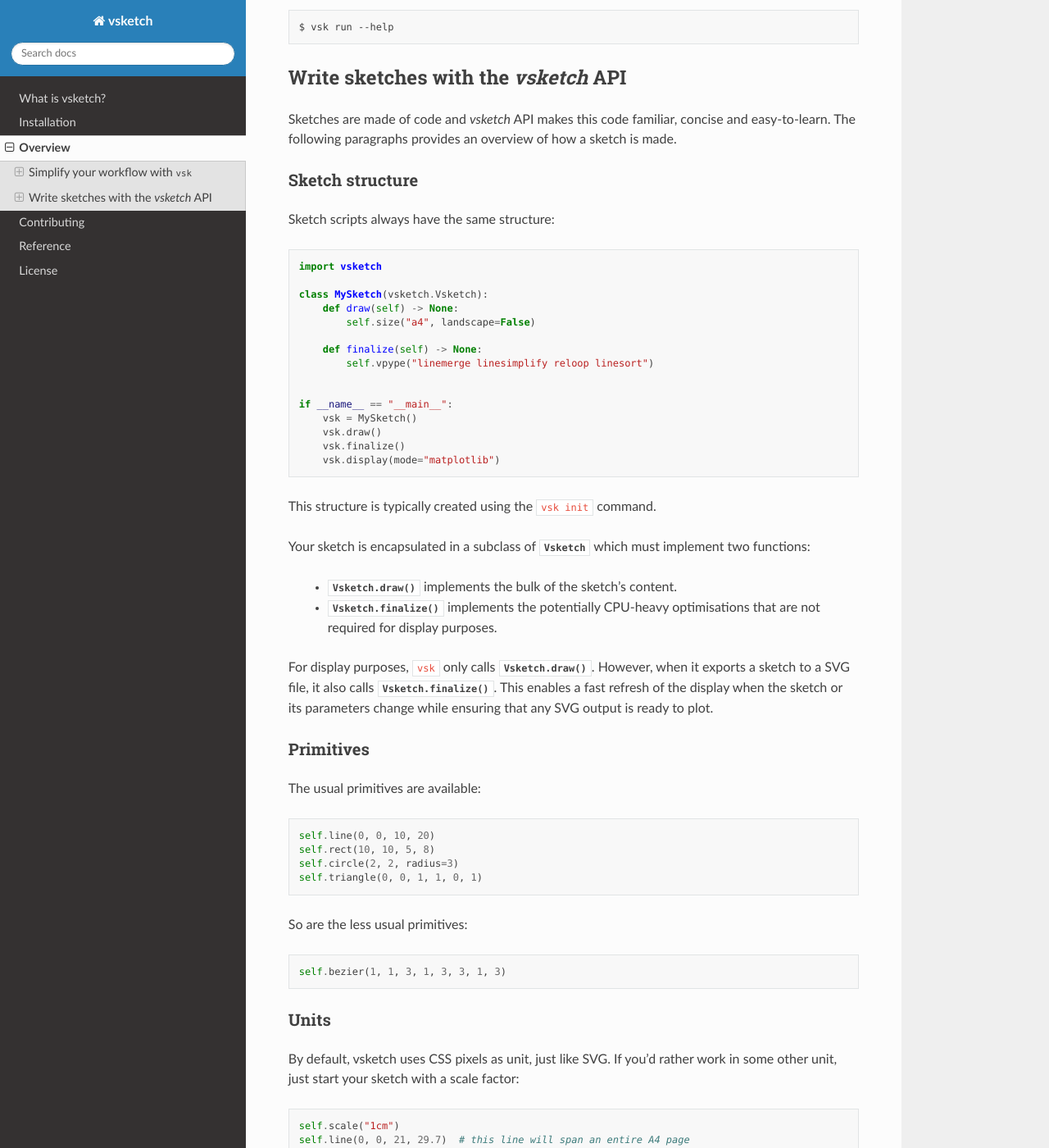
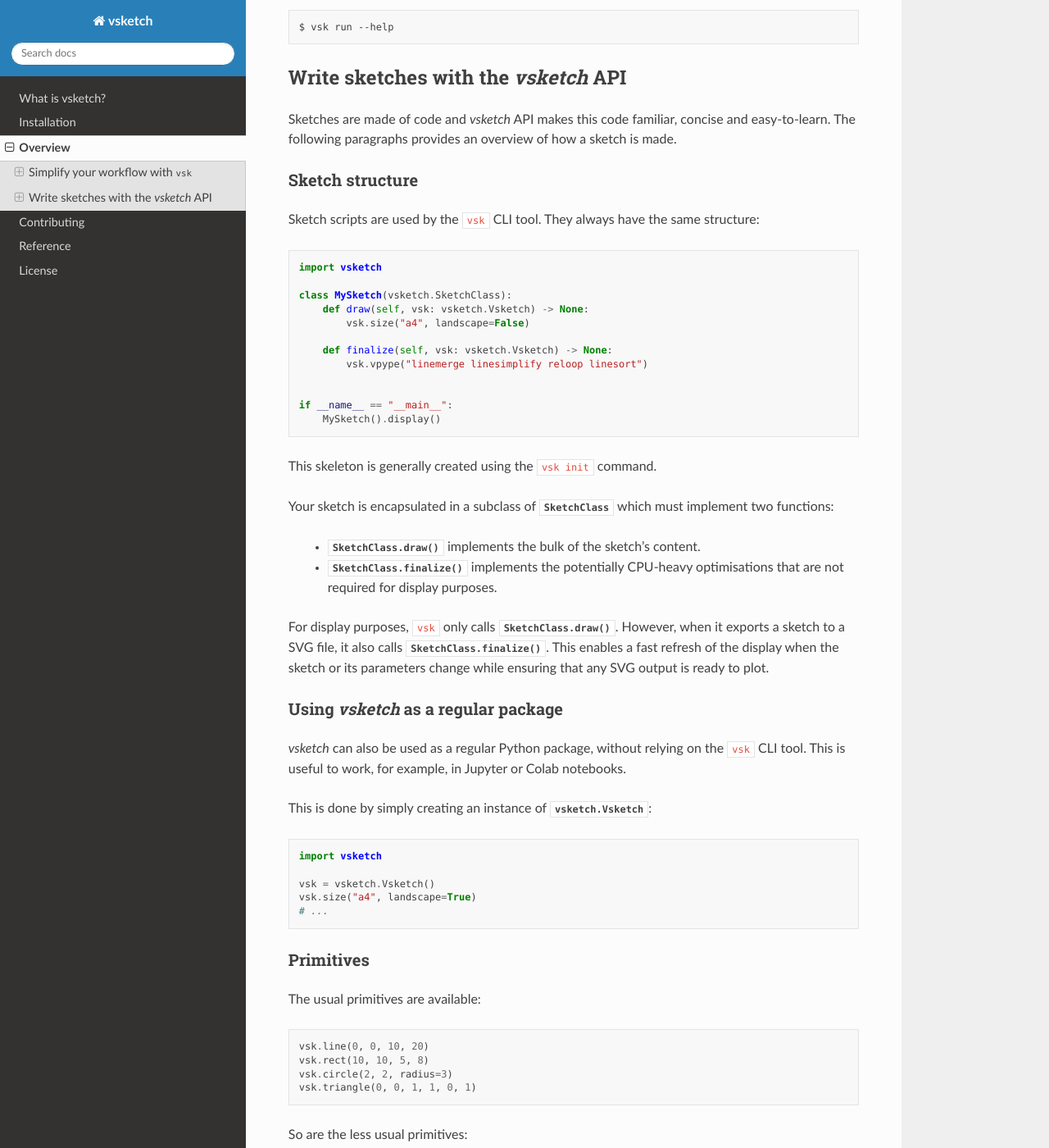
Before and after one commit to abey79/vsketch, a Sphinx documentation site: the page built from docs/overview.rst, in a window 1280 px wide and 1400 px high, scrolled down 2375 px. Shown: the whole window at 82% size. Built offline with Sphinx 7.4.7 and the Read the Docs theme 2.0.0, drawn with Linux system fonts in a browser that asks for light colours; some of the changed text lies outside the part shown.

Commit message:
Updated documentation

```diff
--- a/docs/conf.py
+++ b/docs/conf.py
@@ -96,11 +96,16 @@ napoleon_include_init_with_doc = True
 def autodoc_skip_member(app, what, name, obj, skip, options):
 
     exclusions = (
-        # vsketch/vsketch.py
+        # vsketch/param.py
         "get_params",
         "set_param_set",
         "params",
         "param_set",
+        # misc from vsk
+        "working_directory",
+        "execute",
+        "execute_draw",
+        "ensure_finalized",
     )
     is_private = name.startswith("_") and name != "__init__"
     exclude = name in exclusions or is_private
--- a/docs/overview.rst
+++ b/docs/overview.rst
@@ -112,35 +112,47 @@ paragraphs provides an overview of how a sketch is made.
 Sketch structure
 ----------------
 
-Sketch scripts always have the same structure::
+Sketch scripts are used by the ``vsk`` CLI tool. They always have the same structure::
 
     import vsketch
 
-    class MySketch(vsketch.Vsketch):
-        def draw(self) -> None:
-            self.size("a4", landscape=False)
+    class MySketch(vsketch.SketchClass):
+        def draw(self, vsk: vsketch.Vsketch) -> None:
+            vsk.size("a4", landscape=False)
 
-        def finalize(self) -> None:
-            self.vpype("linemerge linesimplify reloop linesort")
+        def finalize(self, vsk: vsketch.Vsketch) -> None:
+            vsk.vpype("linemerge linesimplify reloop linesort")
 
 
     if __name__ == "__main__":
-        vsk = MySketch()
-        vsk.draw()
-        vsk.finalize()
-        vsk.display(mode="matplotlib")
+        MySketch().display()
 
-This structure is typically created using the ``vsk init`` command.
+This skeleton is generally created using the ``vsk init`` command.
 
-Your sketch is encapsulated in a subclass of :class:`Vsketch` which must implement two functions:
+Your sketch is encapsulated in a subclass of :class:`SketchClass` which must implement two functions:
 
-    * :meth:`Vsketch.draw` implements the bulk of the sketch's content.
-    * :meth:`Vsketch.finalize` implements the potentially CPU-heavy optimisations that are not required for
+    * :meth:`SketchClass.draw` implements the bulk of the sketch's content.
+    * :meth:`SketchClass.finalize` implements the potentially CPU-heavy optimisations that are not required for
       display purposes.
 
-For display purposes, ``vsk`` only calls :meth:`Vsketch.draw()`. However, when it exports a sketch to a SVG file, it
-also calls :meth:`Vsketch.finalize`. This enables a fast refresh of the display when the sketch or its parameters change
-while ensuring that any SVG output is ready to plot.
+For display purposes, ``vsk`` only calls :meth:`SketchClass.draw`. However, when it exports a sketch to a SVG file, it
+also calls :meth:`SketchClass.finalize`. This enables a fast refresh of the display when the sketch or its parameters
+change while ensuring that any SVG output is ready to plot.
+
+
+Using *vsketch* as a regular package
+------------------------------------
+
+*vsketch* can also be used as a regular Python package, without relying on the ``vsk`` CLI tool. This is useful to
+work, for example, in Jupyter or Colab notebooks.
+
+This is done by simply creating an instance of :class:`vsketch.Vsketch`::
+
+    import vsketch
+
+    vsk = vsketch.Vsketch()
+    vsk.size("a4", landscape=True)
+    # ...
 
 
 Primitives
@@ -148,14 +160,14 @@ Primitives
 
 The usual primitives are available::
 
-    self.line(0, 0, 10, 20)
-    self.rect(10, 10, 5, 8)
-    self.circle(2, 2, radius=3)
-    self.triangle(0, 0, 1, 1, 0, 1)
+    vsk.line(0, 0, 10, 20)
+    vsk.rect(10, 10, 5, 8)
+    vsk.circle(2, 2, radius=3)
+    vsk.triangle(0, 0, 1, 1, 0, 1)
 
 So are the less usual primitives::
 
-    self.bezier(1, 1, 3, 1, 3, 3, 1, 3)
+    vsk.bezier(1, 1, 3, 1, 3, 3, 1, 3)
 
 
 Units
@@ -164,8 +176,8 @@ Units
 By default, vsketch uses CSS pixels as unit, just like SVG. If you'd rather work in some other unit,
 just start your sketch with a scale factor::
 
-    self.scale("1cm")
-    self.line(0, 0, 21, 29.7)  # this line will span an entire A4 page
+    vsk.scale("1cm")
+    vsk.line(0, 0, 21, 29.7)  # this line will span an entire A4 page
 
 
 Strokes, fills and layers
@@ -175,21 +187,21 @@ Colors do not really make sense when preparing files for plotters. *vsketch* ins
 intended to be plotted with different pens each::
 
     # by default, layer 1 is current
-    self.line(0, 0, 5, 5)
+    vsk.line(0, 0, 5, 5)
 
     # the current layer can be changed
-    self.stroke(2)
-    self.circle(14, 8, 3)
+    vsk.stroke(2)
+    vsk.circle(14, 8, 3)
 
 No reason plotters should miss on the "fill" party! This works just as you didn't dare to expect::
 
     # let's use a pen width of 0.5mm for layer 2
-    self.penWidth("0.5mm", 2)
+    vsk.penWidth("0.5mm", 2)
 
     # this circle will be stroked in layer 1 and and filled in layer 2
-    self.stroke(1)
-    self.fill(2)
-    self.circle(0, 0, 5)
+    vsk.stroke(1)
+    vsk.fill(2)
+    vsk.circle(0, 0, 5)
 
 
 Using Shapely
@@ -200,7 +212,7 @@ very useful for generative plotter art. *vsketch* directly accepts Shapely objec
 
     from shapely.geometry import Point
 
-    self.geometry(Point(0, 0).buffer(2).union(Point(1.5, 0).buffer(1.5)))
+    vsk.geometry(Point(0, 0).buffer(2).union(Point(1.5, 0).buffer(1.5)))
 
 
 Transforms
@@ -210,23 +222,23 @@ Transformation matrices are fully supported::
 
     for i in range(5):
         with pushMatrix():
-            self.rotate(i * 5, degrees=True)
-            self.rect(-2, -2, 2, 2)
+            vsk.rotate(i * 5, degrees=True)
+            vsk.rect(-2, -2, 2, 2)
 
-        self.translate(5, 0)
+        vsk.translate(5, 0)
 
 Internally, vsketch approximates all curves with segments. The level of detail (i.e. the maximum length of individual
 segment) can be adjusted. *vsketch* tries to be smart about this::
 
-    self.detail("0.1mm")
+    vsk.detail("0.1mm")
 
     # this circle is made of segment 0.1mm-long or less
-    self.circle(0, 0, radius=1)
+    vsk.circle(0, 0, radius=1)
 
-    self.scale(100)
+    vsk.scale(100)
 
     # because it is bigger, this circle will be made of many more segments than the previous one
-    self.circle(0, 0, radius=1)
+    vsk.circle(0, 0, radius=1)
 
 
 Perlin noise
@@ -237,9 +249,9 @@ This example illustrate the case of a vectorised sampling of a 2D noise space::
 
     num_lines = 250
     x_coords = np.linspace(0., 250., 1000)
-    perlin = self.noise(x_coords * 0.1, np.linspace(0, 5., num_lines))
+    perlin = vsk.noise(x_coords * 0.1, np.linspace(0, 5., num_lines))
     for j in range(num_lines):
-        self.polygon(x_coords, j + perlin[:, j] * 6)
+        vsk.polygon(x_coords, j + perlin[:, j] * 6)
 
 
 Using sub-sketches
@@ -253,39 +265,31 @@ Multiple sketches can be created and used as reusable sub-sketches::
     sub_sketch.square(0.5, 0.5, 1)
 
     # add the sub-sketch
-    self.sketch(sub_sketch)
-    self.translate(10, 10)
-    self.rotate(45, degrees=True)
-    self.sketch(sub_sketch)  # the transformation matrix is applied on the sub-sketch
+    vsk.sketch(sub_sketch)
+    vsk.translate(10, 10)
+    vsk.rotate(45, degrees=True)
+    vsk.sketch(sub_sketch)  # the transformation matrix is applied on the sub-sketch
 
 Using *vpype*
 -------------
 
 The power of `vpype`_ can be unleashed with a single call::
 
-    self.vpype("linesimplify linemerge reloop linesort")
+    vsk.vpype("linesimplify linemerge reloop linesort")
 
 Displaying and saving
 ---------------------
 
-Usually, ``vsk`` takes care of running, displaying and exporting your sketch as SVG. This is also easy to do from a
-regular script. Displaying is done as follows::
+``vsk`` generally takes care of running, displaying and exporting your sketch as SVG. When using *vsketch* as a
+standalone package, this must be done manually.
 
-    self.display()
+Displaying is done as follows::
 
-Finally, you can save a ready-to-plot SVG::
+    vsk.display()
 
-    self.save("my_file.svg")
+And saving a ready-to-plot SVG as follows::
 
-As a matter of fact, examples always includes the following code::
-
-    if __name__ == "__main__":
-        vsk = MySketch()
-        vsk.draw()
-        vsk.finalize()
-        vsk.display()
-
-This way, the sketch can be executed by Python without having to use the ``vsk`` command.
+    vsk.save("my_file.svg")
 
 
 Beyond the basics?
```
Also changed, not shown: 2 other files.
